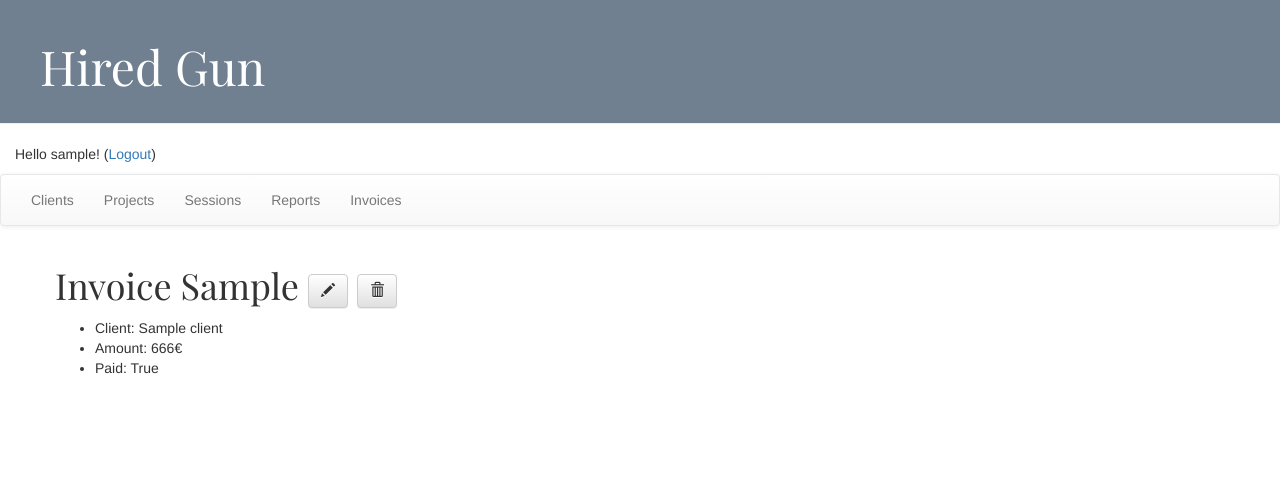
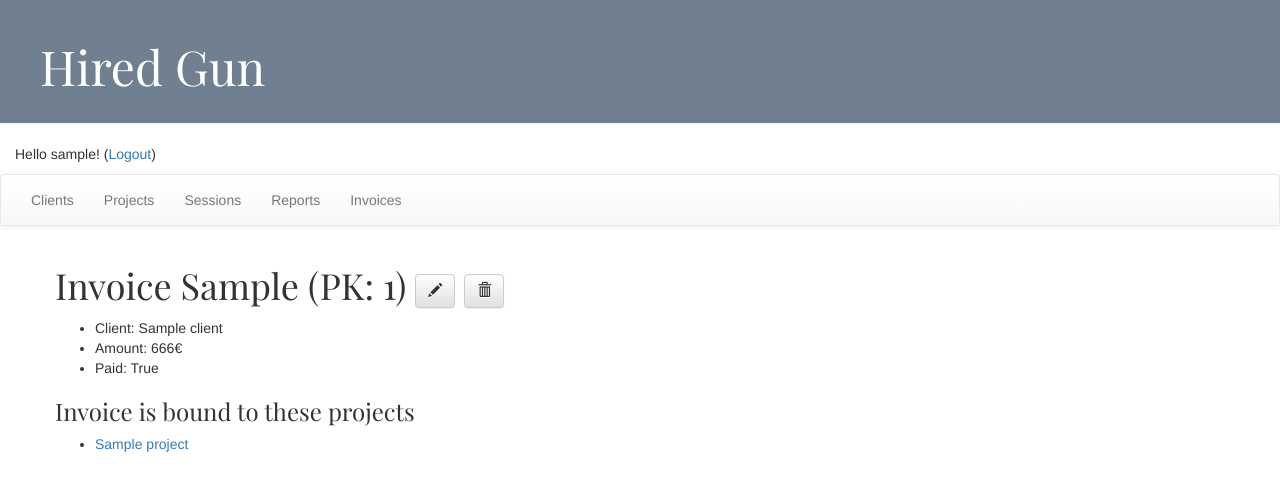
Before and after one commit to AlexEngelhardt/hired-gun, a Django app: page /invoices/invoice/1/ in a window 1280 px wide. Shown: the top 491 px of the page. Run offline with Django 3.2, Linux system fonts and the light colour scheme; a user stored in the database is signed in; tables that the repository leaves empty hold one stand-in row (values such as "Sample post"); parts of the project's set-up code (start-up, migrations or seed data) failed here and were passed over; some libraries are stand-ins or nearby versions.

Commit message:
one bugfix confusing invoice_id and client_id. A LOT more fuckery

```diff
--- a/HiredGun/invoices/templates/invoices/invoice_detail.html
+++ b/HiredGun/invoices/templates/invoices/invoice_detail.html
@@ -3,8 +3,8 @@
 {% block content %}
 
 <h1>
-  Invoice {{ invoice }}
-  <a class="btn btn-default" href="{% url 'invoices:edit-invoice' pk=invoice.pk %}">
+  Invoice {{ invoice }} (PK: {{ invoice.pk }})
+  <a class="btn btn-default" href="{% url 'invoices:edit-invoice' invoice_pk=invoice.pk %}">
     <span class="glyphicon glyphicon-pencil"></span>
   </a>
   <a class="btn btn-default" href="{% url 'invoices:delete-invoice' pk=invoice.pk %}">
@@ -18,4 +18,15 @@
   <li>Paid: {{ invoice.is_paid }}</li>
 </ul>
 
+{% if projects %}
+<h3>Invoice is bound to these projects</h3>
+<ul>
+  {% for project in projects %}
+  <li><a href="{% url 'projects:project-detail' project.pk %}">{{ project }}</a></li>
+  {% endfor %}
+</ul>
+{% else %}
+<p>No explicit projects associated.</p>
+{% endif %}
+
 {% endblock %}
--- a/HiredGun/invoices/templates/invoices/invoice_list.html
+++ b/HiredGun/invoices/templates/invoices/invoice_list.html
@@ -3,8 +3,6 @@
 {% block content %}
 
 <h1>Your invoices</h1>
-
-<p><a class="btn btn-default" href="{% url 'invoices:add-invoice' %}"><span class="glyphicon glyphicon-plus"></span> Add invoice</a></p>
 
 {% if invoices %}
 
@@ -12,6 +10,7 @@
   <thead>
     <tr>
       <th scope="col">Invoice</th>
+      <th scope="col">PK (debug)</th>
       <th scope="col">Actions</th>
     </tr>
   </thead>
@@ -19,6 +18,9 @@
   <tr>
     <td>
       <a href="{% url 'invoices:invoice-detail' invoice.pk %}">{{ invoice }}</a>
+    </td>
+    <td>
+      {{ invoice.pk }}
     </td>
     <td>
       <a href="{% url 'invoices:edit-invoice' invoice.id %}"><span class="glyphicon glyphicon-pencil"></span></a>
--- a/HiredGun/invoices/urls.py
+++ b/HiredGun/invoices/urls.py
@@ -9,7 +9,8 @@ urlpatterns = [
     path('list/', views.InvoiceListView.as_view(), name='invoice-list'),
     path('invoice/<int:pk>/', views.InvoiceDetailView.as_view(), name='invoice-detail'),
 
-    path('invoice/add', views.add_invoice, name='add-invoice'),
-    path('invoice/<int:pk>/edit', views.edit_invoice, name='edit-invoice'),
+    path('invoice/add/<int:client_pk>/', views.add_invoice, name='add-invoice'),
+
+    path('invoice/<int:invoice_pk>/edit', views.edit_invoice, name='edit-invoice'),
     path('invoice/<int:pk>/delete', views.delete_invoice, name='delete-invoice'),
 ]
--- a/HiredGun/invoices/views.py
+++ b/HiredGun/invoices/views.py
@@ -6,11 +6,14 @@ from django.contrib.auth.mixins import LoginRequiredMixin
 
 from .models import Invoice
 from .forms import InvoiceForm
+from projects.models import Client, Project
 
 # Create your views here.
 
+@login_required
 def index(request):
-    context = {}
+    clients = Client.objects.filter(user=request.user)
+    context = {'clients': clients}
     return render(request, 'invoices/index.html', context)
 
 
@@ -30,27 +33,35 @@ class InvoiceDetailView(LoginRequiredMixin, generic.DetailView):
         qs = qs.filter(client__user=self.request.user)
         return qs
 
+    def get_context_data(self, **kwargs):
+        context = super().get_context_data(**kwargs)
+        context['projects'] = context['invoice'].project.all()
+        return context
+
 
 @login_required
-def add_invoice(request):
+def add_invoice(request, client_pk):
+
     if request.method == 'POST':
-        form = InvoiceForm(request.user, request.POST)
+        form = InvoiceForm(request.user, client_pk, request.POST)
         if form.is_valid():
             invoice = form.save(commit=False)
             invoice.save()
             return redirect('invoices:invoice-detail', pk=invoice.pk)
     else:
-        form = InvoiceForm(request.user)
+        form = InvoiceForm(request.user, client_pk)
     return render(request, 'invoices/invoice_edit.html', {'form': form})
 
 
 @login_required
-def edit_invoice(request, pk):
-    invoice = get_object_or_404(Invoice, pk=pk)
+def edit_invoice(request, invoice_pk):
+
+    invoice = get_object_or_404(Invoice, pk=invoice_pk)
+    client_pk = invoice.client.pk
 
     # If the user already edited and is redirected here:
     if request.method == 'POST':
-        form = InvoiceForm(request.user, request.POST, instance=invoice)
+        form = InvoiceForm(request.user, client_pk, request.POST, instance=invoice)
         if form.is_valid():
             invoice = form.save(commit=False)
             # Here you could compute fields the user did not provide by hand,
@@ -60,7 +71,7 @@ def edit_invoice(request, pk):
 
     # If he just clicked the edit button and will start now:
     else:
-        form = InvoiceForm(request.user, instance=invoice)
+        form = InvoiceForm(request.user, client_pk, instance=invoice)
     return render(request, 'invoices/invoice_edit.html', {'form': form})
 
 
--- a/HiredGun/projects/views.py
+++ b/HiredGun/projects/views.py
@@ -51,12 +51,13 @@ def add_client(request):
         form = ClientForm(request.POST)
         if form.is_valid():
             client = form.save(commit=False)
-            # Here you could compute fields the user did not provide by hand,
+            # Here you could compute/add fields the user did not provide by hand,
             # e.g. a Session duration, or a 'last edited' timestamp
+            client.user = request.user
             client.save()
             return redirect('projects:client-detail', pk=client.pk)
     else:
-        form = ClientForm(initial = {'user': request.user.pk})
+        form = ClientForm()
     return render(request, 'projects/client_edit.html', {'form': form})
 
 
```
Also changed, not shown: HiredGun/invoices/forms.py (+31 -12 lines), HiredGun/invoices/templates/invoices/index.html (+8 -0 lines), HiredGun/projects/forms.py (+2 -6 lines), TODO.md (+5 -3 lines).
